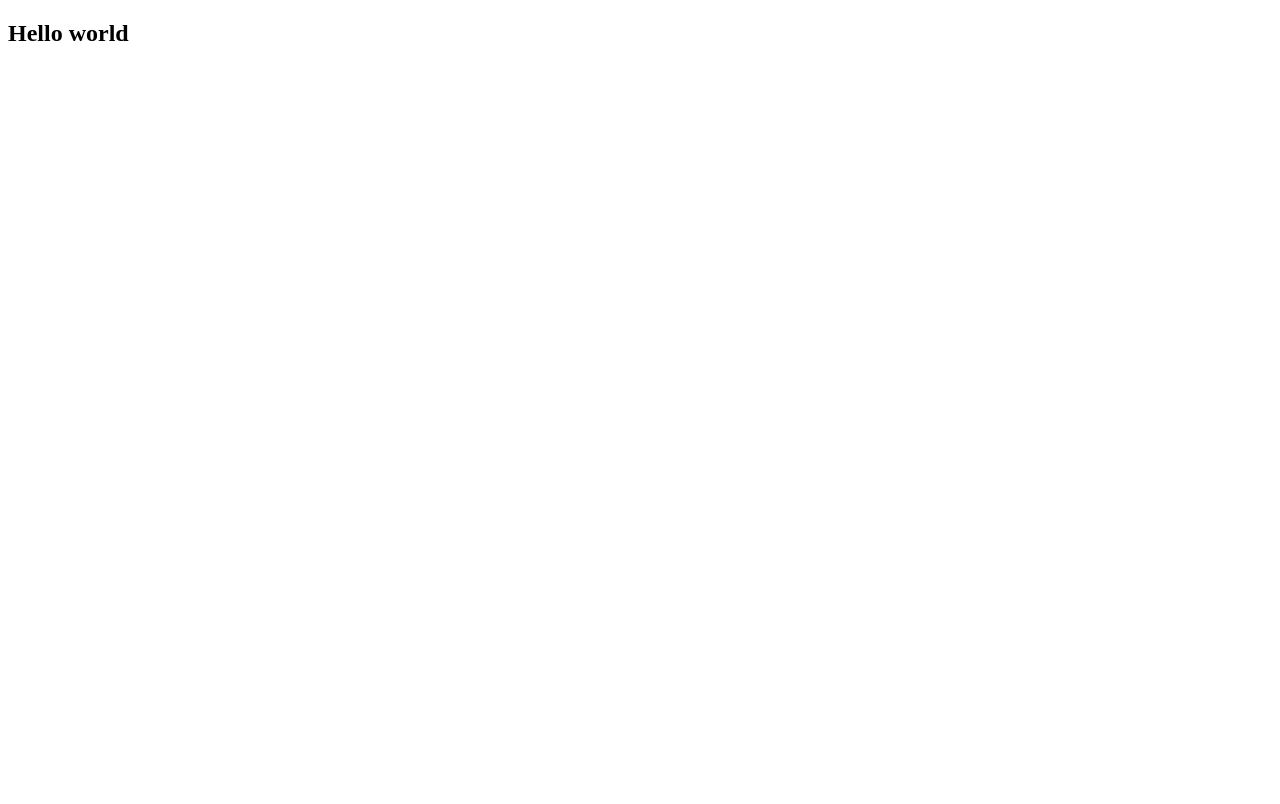
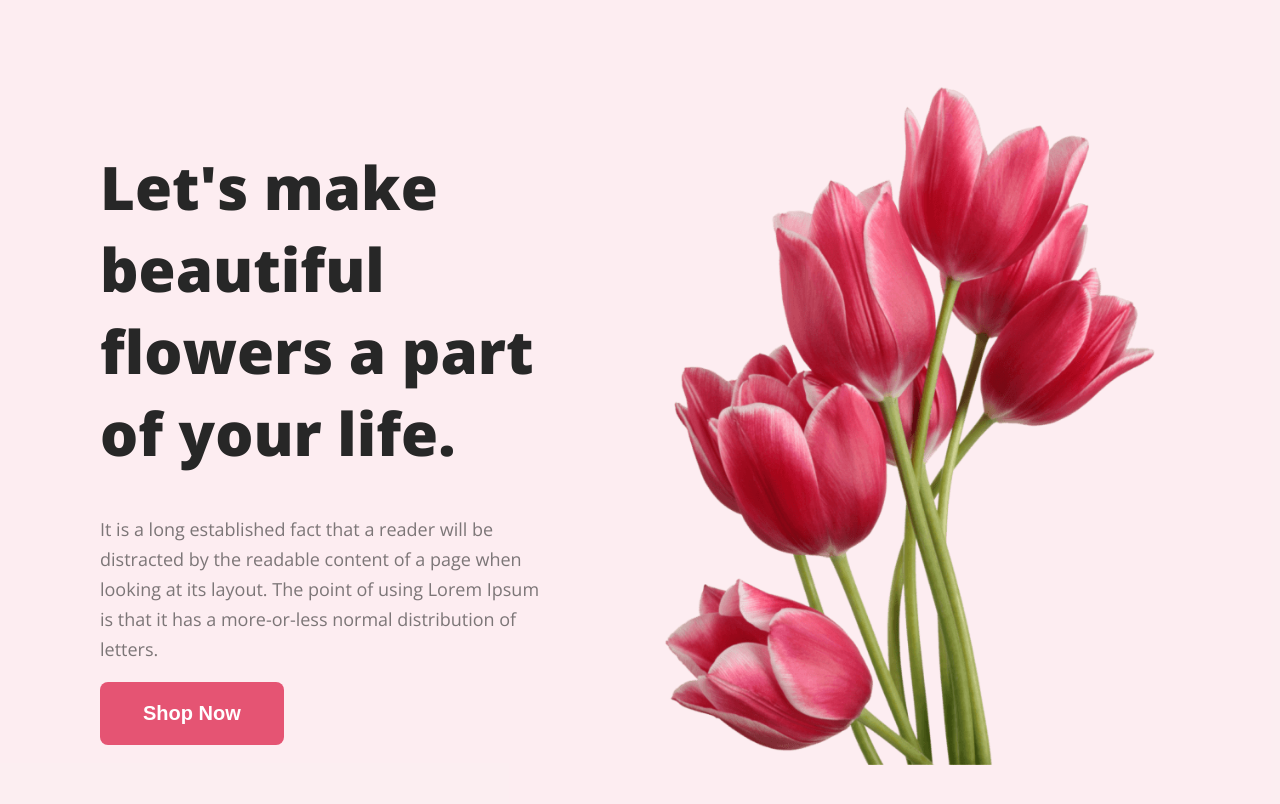
Before and after one commit to mdmahbubekhuda/Assignment-1, a plain HTML site: page index.html in a window 1280 px wide. Drawn offline with nearby package versions, Linux system fonts and the light colour scheme.

Commit message:
Header done

```diff
--- a/index.html
+++ b/index.html
@@ -1,11 +1,33 @@
 <!DOCTYPE html>
 <html lang="en">
+
 <head>
     <meta charset="UTF-8">
     <meta name="viewport" content="width=device-width, initial-scale=1.0">
     <title>Assignment-1</title>
+    <link rel="preconnect" href="https://fonts.googleapis.com">
+    <link rel="preconnect" href="https://fonts.gstatic.com" crossorigin>
+    <link
+        href="https://fonts.googleapis.com/css2?family=Lato:wght@400;700;900&family=Open+Sans:wght@400;700;800&display=swap"
+        rel="stylesheet">
+    <link rel="stylesheet" href="style.css">
 </head>
+
 <body>
-    <h2>Hello world</h2>
+    <header>
+        <div class="header-content">
+            <h1>Let's make beautiful flowers a part of your life.</h1>
+            <p>It is a long established fact that a reader will be distracted by the readable content of a page when looking at its layout. The point of using Lorem Ipsum is that it has a more-or-less normal distribution of letters.</p>
+            <button class="btn-main">Shop Now</button>
+        </div>
+        <img src="Flower Asset/pngwing 10.png" alt="Pictuer of flowers">
+    </header>
+    <main>
+
+    </main>
+    <footer>
+
+    </footer>
 </body>
+
 </html>
--- /dev/null
+++ b/style.css
@@ -0,0 +1,47 @@
+/* Global */
+
+body {
+    font-family: 'Lato', sans-serif;
+    font-family: 'Open Sans', sans-serif;
+    margin: 0;
+    padding: 0;
+}
+
+.btn-main {
+    color: #FFF;
+    font-size: 20px;
+    font-weight: 700;
+    border-radius: 8px;
+    background: #E55473;
+    padding: 20px 43px;
+    border: none;
+}
+
+p {
+    color: rgba(39, 39, 39, 0.60);
+    font-size: 18px;
+    font-weight: 400;
+    line-height: 30px;
+}
+
+/* Header Section */
+header {
+    background-color: rgba(229, 84, 115, 0.10);
+    display: flex;
+    gap: 100px;
+    align-items: center;
+    height: 850px;
+    width: auto;
+    padding: 0px 100px;
+}
+
+header h1 {
+    color: #272727;
+    font-size: 60px;
+    font-weight: 800;
+}
+
+img {
+    height: auto;
+    width: 50%;
+}
```
Also changed, not shown: Flower Asset/Flower 01.png (added), Flower Asset/Group 57.png (added), Flower Asset/Group 58.png (added), Flower Asset/Group 59.png (added), Flower Asset/Rectangle 4.png (added), Flower Asset/Rectangle 5.png (added), Flower Asset/Rectangle 6.png (added), Flower Asset/Rectangle 9.png (added), Flower Asset/pngwing 10.png (added), Flower Asset/pngwing 5.png (added), Flower Asset/pngwing 6.png (added), Flower Asset/pngwing 7.png (added), Flower Asset/pngwing 8.png (added).
